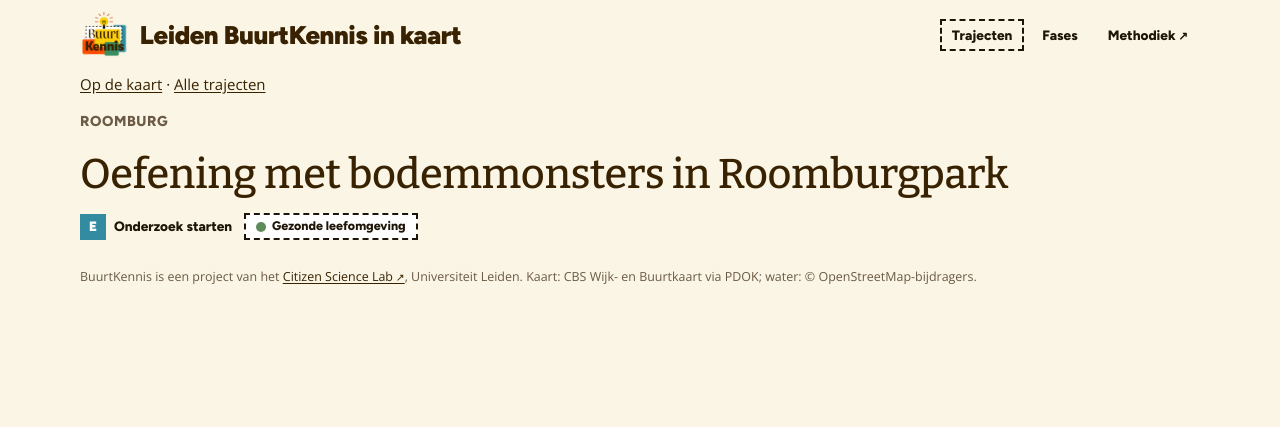
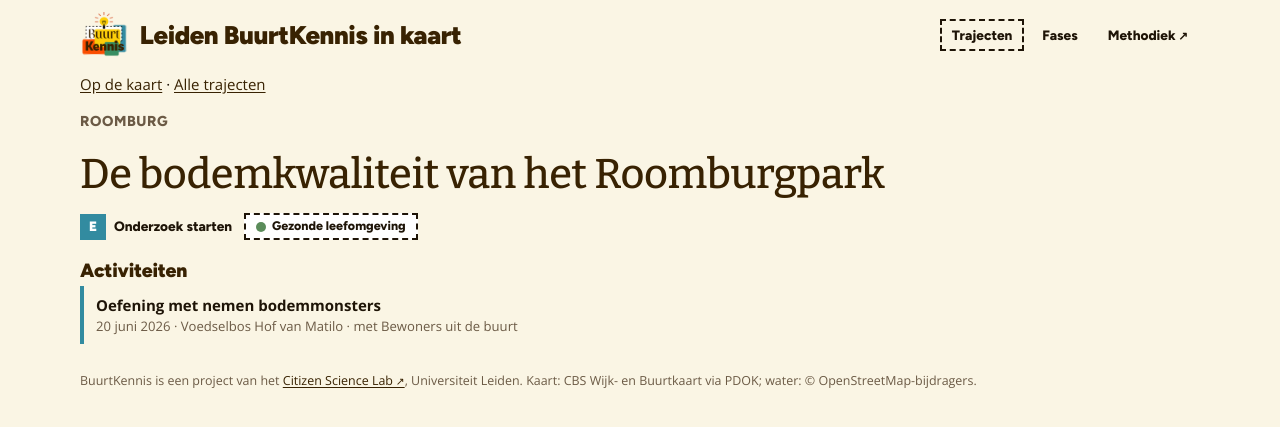
Before and after one commit to CitizenScienceLab/buurtkennis, a Jekyll site: the page built from _trajecten/oefening-met-bodemmonsters-in-roomburgpark.md, in a window 1280 px wide. Shown: the top 427 px of the page. Built offline with Jekyll 4.4.1, drawn with Linux system fonts in a browser that asks for light colours.

Commit message:
Update _trajecten/oefening-met-bodemmonsters-in-roomburgpark.md (via Pages CMS)

```diff
--- a/_trajecten/oefening-met-bodemmonsters-in-roomburgpark.md
+++ b/_trajecten/oefening-met-bodemmonsters-in-roomburgpark.md
@@ -1,7 +1,12 @@
 ---
-titel: Oefening met bodemmonsters in Roomburgpark
+titel: De bodemkwaliteit van het Roomburgpark
 fase: E
 thema: gezonde-leefomgeving
 buurten:
   - _buurten/roomburg.md
+activiteiten:
+  - wat: Oefening met nemen bodemmonsters
+    wanneer: 20 juni 2026
+    waar: Voedselbos Hof van Matilo
+    wie: Bewoners uit de buurt
 ---
```
